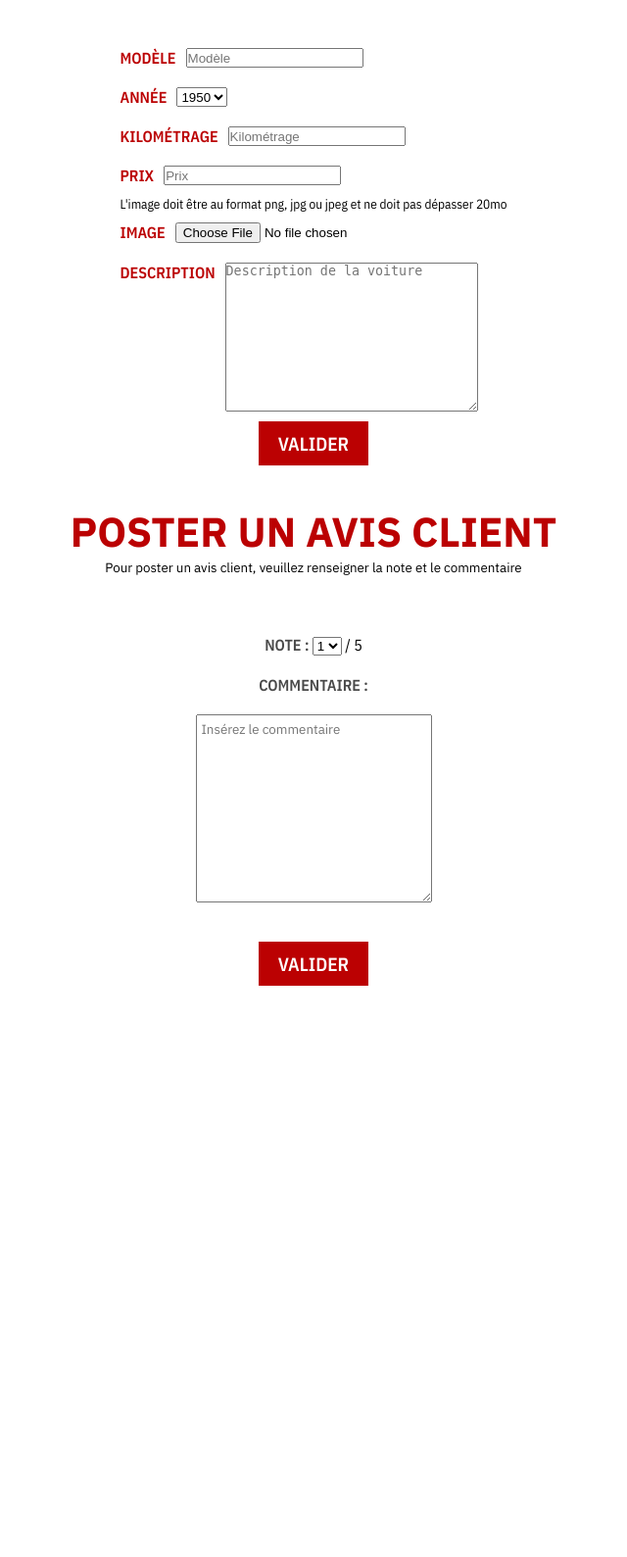
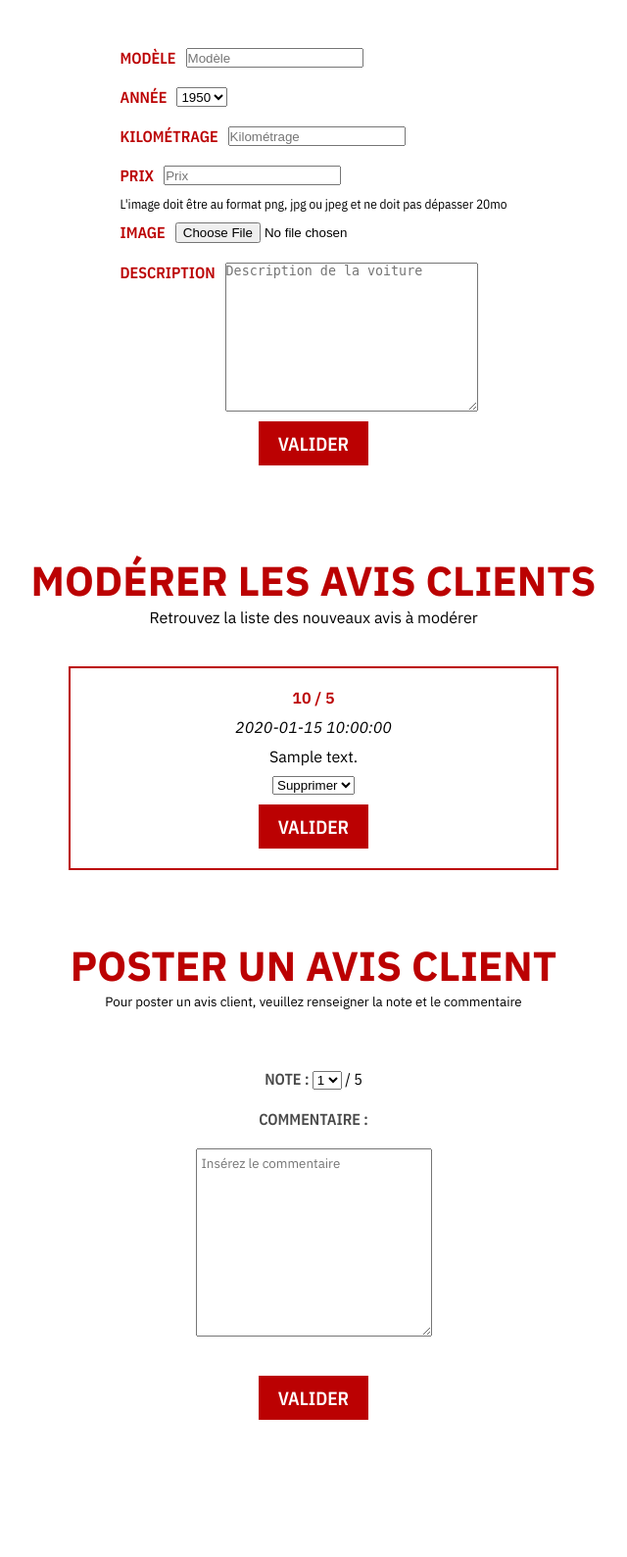
Before and after one commit to TeoSalmeron/ecfgaragetoulouse, a PHP site: template Views/employee/employee.php in a window 1280 px wide. Shown: the part 254-1843 px from the top of the page at 98% size, without its empty margins (320-960 px from the left). Before the commit the page ends 1260 px from the top, so only its background shows below. Run offline with PHP 8.4, Linux system fonts and the light colour scheme; the template is opened without the code that fills it: most values are stand-ins (such as "Sample title", 1, 10 or a date in 2020); some libraries are stand-ins or nearby versions.

Commit message:
Moderate review function made

```diff
--- a/Views/employee/employee.php
+++ b/Views/employee/employee.php
@@ -49,6 +49,42 @@
         </form>
     </section>
     <!-- END CREATE CAR SECTION -->
+
+    <!-- MODERATE REVIEW SECTION -->
+    <section class="moderate_review">
+        <h2>Modérer les avis clients</h2>
+        <p>
+            Retrouvez la liste des nouveaux avis à modérer
+        </p>
+        <p id="moderateReviewStatus"></p>
+        <?php
+            foreach($unmoderated_reviews as $u) {
+                ?>
+                    <div class="unmoderated_review" id="review<?=$u["id"]?>">
+                        <p class="review_score">
+                            <?= $u["score"] ?> / 5
+                        </p>
+                        <p class="review_date">
+                            <?= $u["date"] ?>
+                        </p>
+                        <p class="review_comment">
+                            <?= $u["comment"] ?>
+                        </p>
+                        <form action="" method="post" class="unmoderated_review_form" accept-charset="utf-8">
+                            <input type="checkbox" name="id" id="id" checked value="<?=$u["id"]?>" style="display:none">
+                            <select name="action" id="action">
+                                <option value="delete">Supprimer</option>
+                                <option value="confirm">Valider</option>
+                            </select>
+                            <button class="button" value="confirm" type="submit">VALIDER</button>
+                        </form>
+                    </div>
+                <?php
+            }
+        ?>
+    </section>
+    <!-- END MODERATE REVIEW SECTION -->
+
     <!-- CREATE REVIEW SECTION -->
     <section class="create_review">
         <h2>
--- a/www/style/style.css
+++ b/www/style/style.css
@@ -170,6 +170,8 @@
   flex-direction: column;
   align-items: start;
   margin: 30px 0px;
+  max-width: 500px;
+  width: 100%;
 }
 .home_reviews .review .score {
   color: #BB0102;
@@ -321,6 +323,40 @@
 .employee_pannel .create_car form button {
   align-self: center;
 }
+.employee_pannel .moderate_review {
+  padding: 50px 0px;
+  display: flex;
+  flex-direction: column;
+  align-items: center;
+}
+.employee_pannel .moderate_review #moderateReviewStatus {
+  margin: 10px 0px;
+}
+.employee_pannel .moderate_review .unmoderated_review {
+  border: 2px solid #BB0102;
+  margin: 20px 0px;
+  width: 100%;
+  max-width: 500px;
+  padding: 10px;
+}
+.employee_pannel .moderate_review .unmoderated_review p {
+  margin: 10px 0px;
+}
+.employee_pannel .moderate_review .unmoderated_review .review_score {
+  color: #BB0102;
+  font-weight: 600;
+}
+.employee_pannel .moderate_review .unmoderated_review .review_date {
+  font-style: italic;
+}
+.employee_pannel .moderate_review .unmoderated_review form {
+  display: flex;
+  flex-direction: column;
+  align-items: center;
+}
+.employee_pannel .moderate_review .unmoderated_review form button {
+  margin: 10px 0px;
+}
 .employee_pannel .create_review {
   display: flex;
   flex-direction: column;
--- a/www/style/style.scss
+++ b/www/style/style.scss
@@ -223,6 +223,8 @@ $color_2 : #494949;
         flex-direction: column;
         align-items: start;
         margin: 30px 0px;
+        max-width: 500px;
+        width: 100%;
 
         .score {
             color: $color_1;
@@ -410,6 +412,47 @@ $color_2 : #494949;
         }
     }
 
+    .moderate_review {
+        padding: 50px 0px;
+        display: flex;
+        flex-direction: column;
+        align-items: center;
+
+        #moderateReviewStatus {
+            margin: 10px 0px;
+        }
+
+        .unmoderated_review {
+            border: 2px solid $color_1;
+            margin: 20px 0px;
+            width: 100%;
+            max-width: 500px;
+            padding: 10px;
+            p {
+                margin: 10px 0px;
+            }
+
+            .review_score {
+                color: $color_1;
+                font-weight: 600;
+            }
+
+            .review_date {
+                font-style: italic;
+            }
+
+            form {
+                display: flex;
+                flex-direction: column;
+                align-items: center;
+
+                button {
+                    margin: 10px 0px;
+                }
+            }
+        }
+    }
+
     .create_review {
         display: flex;
         flex-direction: column;
```
Also changed, not shown: Controllers/EmployeeController.php (+12 -1 lines), Controllers/functions/moderate_review.php (added, +35 -0 lines), www/script/moderate_review.html (added, +30 -0 lines), 1 other file.
